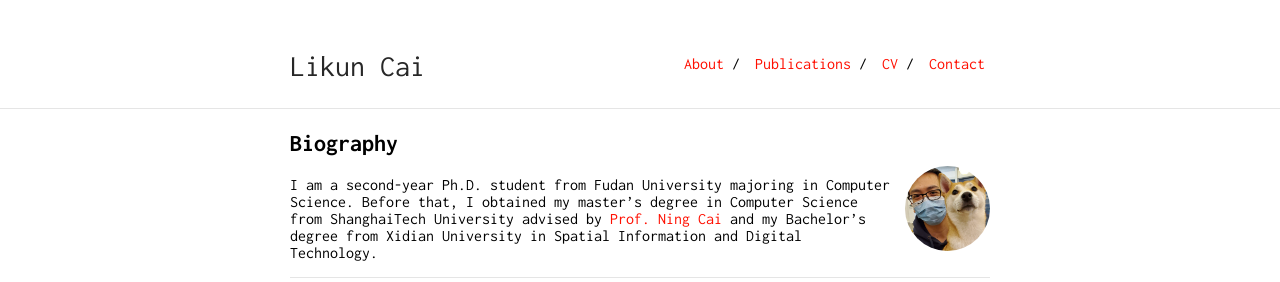
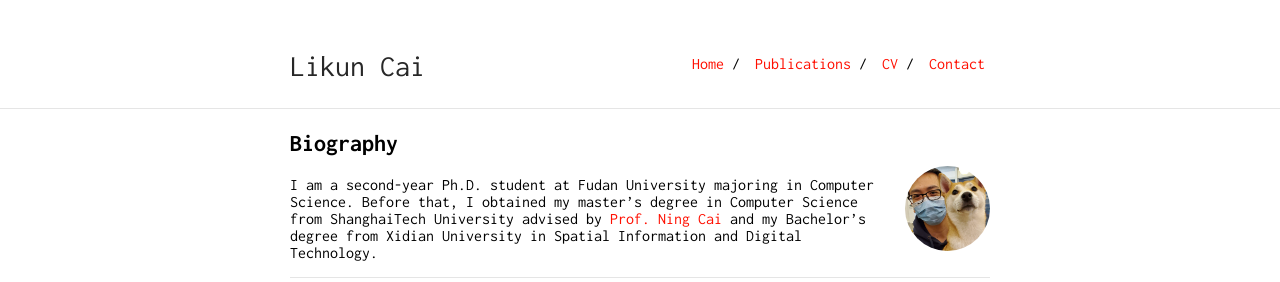
Before and after one commit to cailk/cailk.github.io, a Jekyll site: the page built from index.md, in a window 1280 px wide. Shown: the top 282 px of the page. Built offline with Jekyll 4.4.1, drawn with Linux system fonts in a browser that asks for light colours; our own code applies the rules of GitHub Pages for plain Markdown files.

Commit message:
update index

```diff
--- a/_config.yml
+++ b/_config.yml
@@ -1,7 +1,7 @@
 theme: jekyll-theme-cayman
 title: Likun Cai
 nav:
- - name: "About"
+ - name: "Home"
    link: "/cailk.github.io/"
  - name: "Publications"
    link: "publications"
--- a/index.md
+++ b/index.md
@@ -6,7 +6,7 @@ layout: default
 
 <img class="profile-picture" src="./resources/my_pic.jpg">
 
-I am a second-year Ph.D. student from Fudan University majoring in Computer Science.
+I am a second-year Ph.D. student at Fudan University majoring in Computer Science.
 Before that, I obtained my master's degree in Computer Science from ShanghaiTech University advised by [Prof. Ning Cai](https://sist.shanghaitech.edu.cn/sist_en/2020/0814/c7582a54749/page.htm) and my Bachelor’s degree from Xidian University in Spatial Information and Digital Technology.
 
 ---
```
